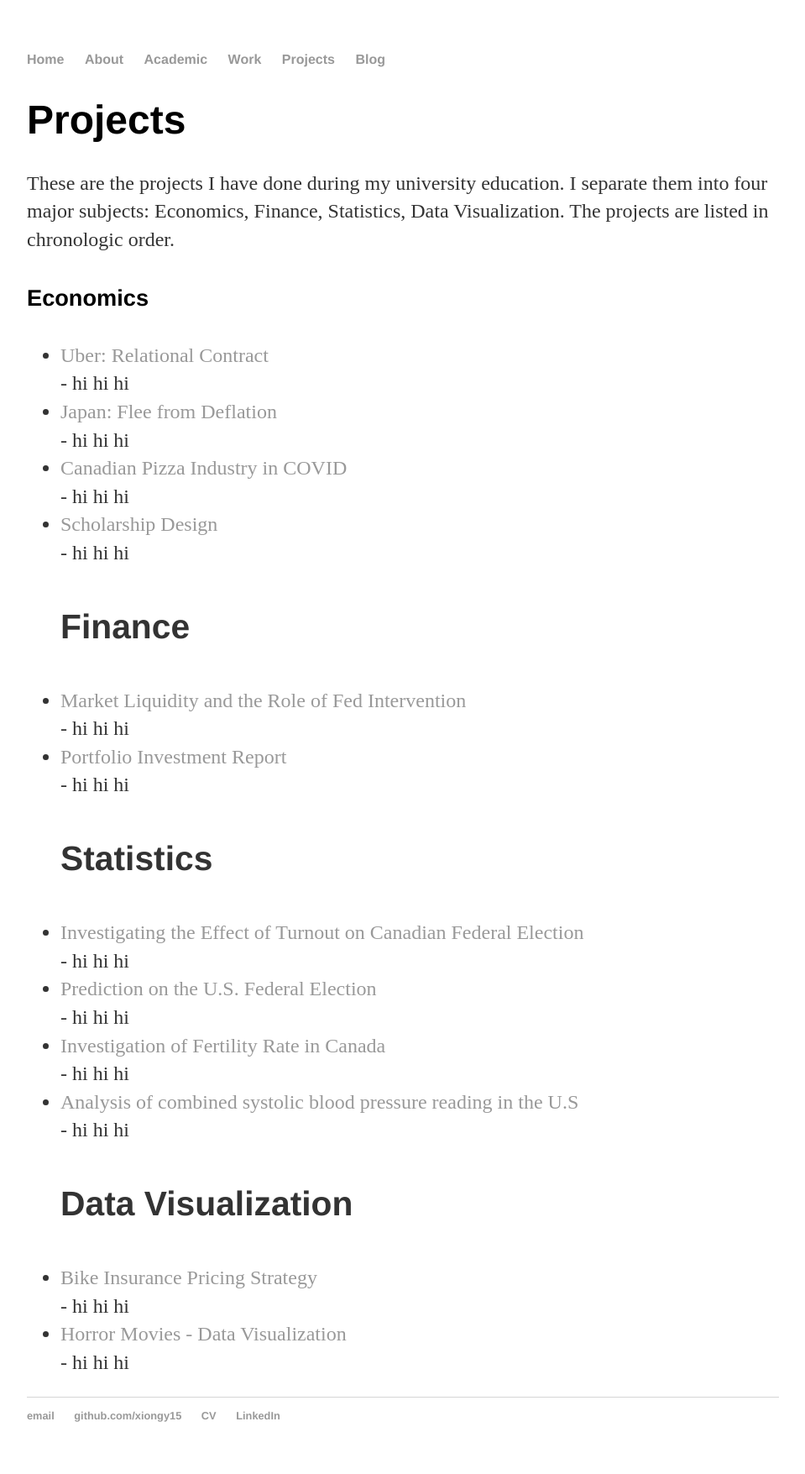
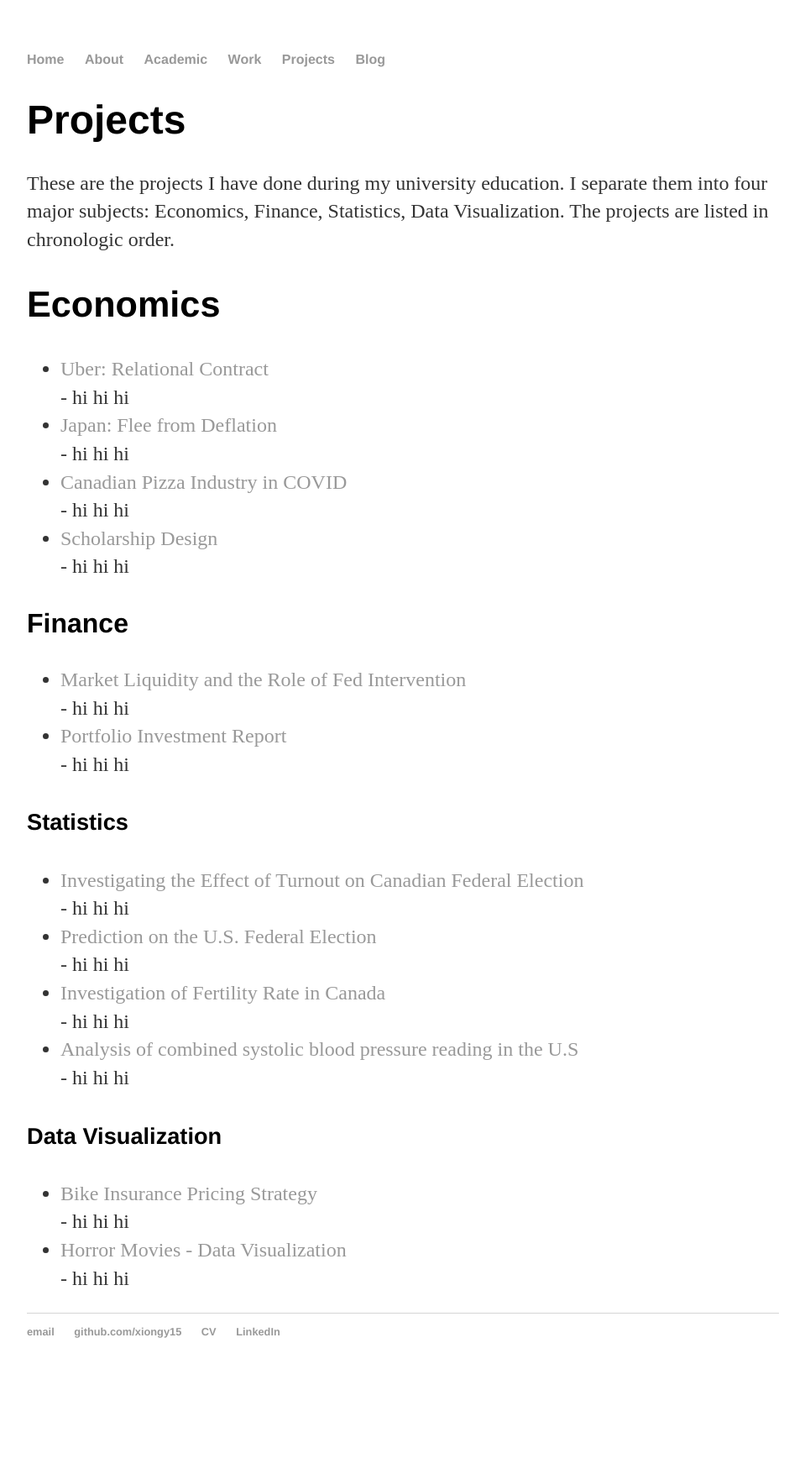
Before and after one commit to xiongy15/xiongy15.github.io, a Jekyll site: the page built from project/index.html, in a window 1280 px wide. Shown: the whole page at 84% size, without its empty margins (160-1119 px from the left). Built offline with Jekyll 4.4.1, drawn with Linux system fonts in a browser that asks for light colours; after the commit the page ends 1655 px from its top, so only the background shows below that.

Commit message:
Update index.html

```diff
--- a/project/index.html
+++ b/project/index.html
@@ -7,7 +7,7 @@ layout: default
 The projects are listed in chronologic order. </p>
 
 
-<h4>Economics</h4>
+<h2>Economics</h2>
 <ul class="contacts">
 <li><a href="/project/Uber - Relational Contract.pdf" class="image fit">Uber: Relational Contract</a></li>
 - hi hi hi
@@ -21,14 +21,20 @@ The projects are listed in chronologic order. </p>
 <li><a href="/project/Scholarship Design.pdf" class="image fit">Scholarship Design</a></li>
 - hi hi hi
 
-<h4>Finance</h4>
+</ul>
+
+
+<h3>Finance</h3>
+<ul class="contacts">
 <li><a href="/project/Market Liquidity and the Role of Fed Intervention.pdf" class="image fit">Market Liquidity and the Role of Fed Intervention</a></li>
  - hi hi hi
 <li><a href="/project/Portfolio Investment Report.pdf" class="image fit">Portfolio Investment Report</a></li>
    - hi hi hi
+</ul>
 
 
 <h4>Statistics</h4>
+<ul class="contacts">
 <li><a href="/project/Investigating the Effect of Turnout on Canadian Federal Election.pdf" class="image fit">Investigating the Effect of Turnout on Canadian Federal Election</a></li>
    - hi hi hi
 
@@ -40,8 +46,11 @@ The projects are listed in chronologic order. </p>
 
 <li><a href="/project/Analysis of combined systolic blood pressure reading in the U.S.pdf" class="image fit">Analysis of combined systolic blood pressure reading in the U.S</a></li>
    - hi hi hi
+</ul>
+
 
 <h4>Data Visualization</h4>
+<ul class="contacts">
 <li><a href="/project/How Bike Insurance in Toronto is Priced.pdf" class="image fit">Bike Insurance Pricing Strategy</a></li>
    - hi hi hi
 
```
